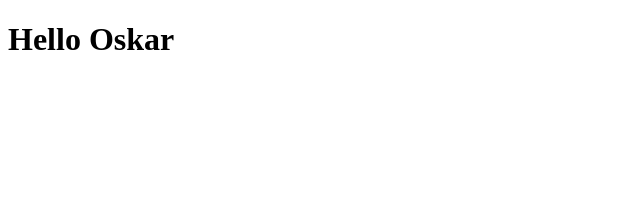
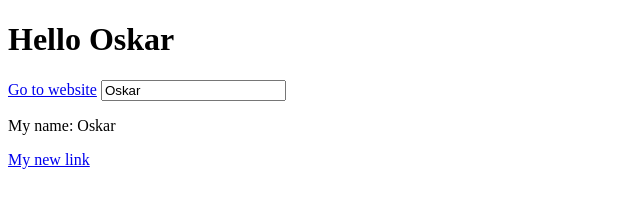
Before and after one commit to Osky772/vuejs-learning, a plain HTML site: page index.html in a window 1280 px wide. Shown: the whole page, without its empty margins (0-640 px from the left). Drawn offline with nearby package versions, Linux system fonts and the light colour scheme.

Commit message:
binding data

```diff
--- a/index.html
+++ b/index.html
@@ -11,6 +11,10 @@
 <body>
     <div id="app">
         <h1>{{ greet() }}</h1>
+        <a v-bind:href="website">Go to website</a>
+        <input type="text" :value="name">
+        <p>My name: {{name}}</p>
+        <p v-html="websiteTag"></p>
     </div>
 
     <script src="./index.js"></script>
--- a/index.js
+++ b/index.js
@@ -1,7 +1,9 @@
 new Vue({
     el: "#app",
     data: {
-        name: "Oskar"
+        name: "Oskar",
+        website: "https://google.com",
+        websiteTag: `<a href="https://google.com">My new link</a>`
     },
     methods: {
         greet() {
```
